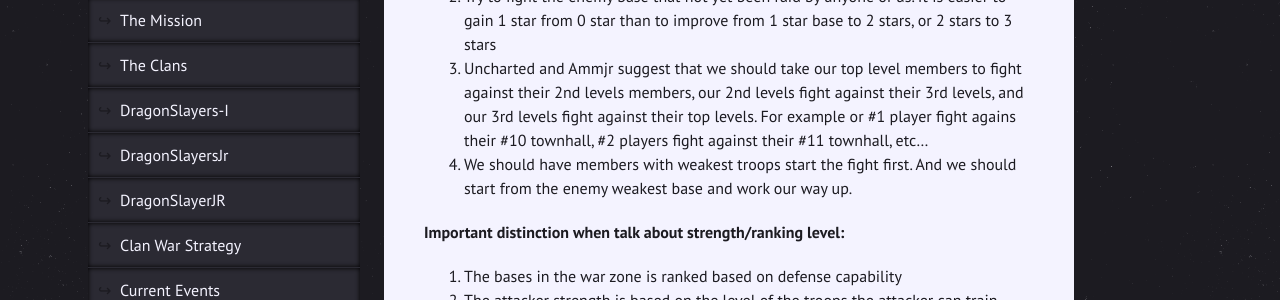
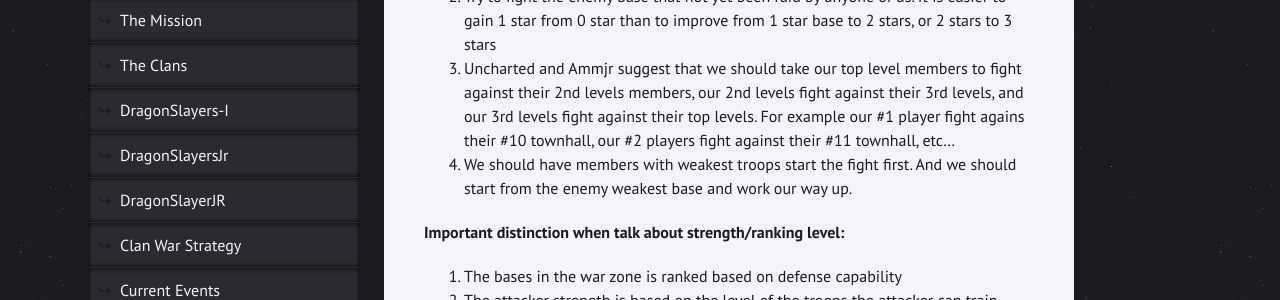
Before and after one commit to himedlooff/DragonSlayers-I, a Jekyll site: the page built from index.md, in a window 1280 px wide and 900 px high, scrolled down 4120 px. Shown: the part 202-502 px from the top of the window. Built offline with Jekyll 4.4.1, drawn with Linux system fonts in a browser that asks for light colours.

Commit message:
Update index.md
Correct minor spelling

```diff
--- a/index.md
+++ b/index.md
@@ -122,7 +122,7 @@ Remember to have **FUN**.  This is a game, so just try to have fun and go with t
 
 1. The goal is to gain stars, just like in single player campaign.
 2. Try to fight the enemy base that not yet been raid by anyone of us.  It is easier to gain 1 star from 0 star than to improve from 1 star base to 2 stars, or 2 stars to 3 stars
-3. Uncharted and Ammjr suggest that we should take our top level members to fight against their 2nd levels members, our 2nd levels fight against their 3rd levels, and our 3rd levels fight against their top levels.  For example or #1 player fight agains their #10 townhall, #2 players fight against their #11 townhall, etc...
+3. Uncharted and Ammjr suggest that we should take our top level members to fight against their 2nd levels members, our 2nd levels fight against their 3rd levels, and our 3rd levels fight against their top levels.  For example our #1 player fight agains their #10 townhall, our #2 players fight against their #11 townhall, etc...
 4. We should have members with weakest troops start the fight first.  And we should start from the enemy weakest base and work our way up.
 
 **Important distinction when talk about strength/ranking level:**
```
